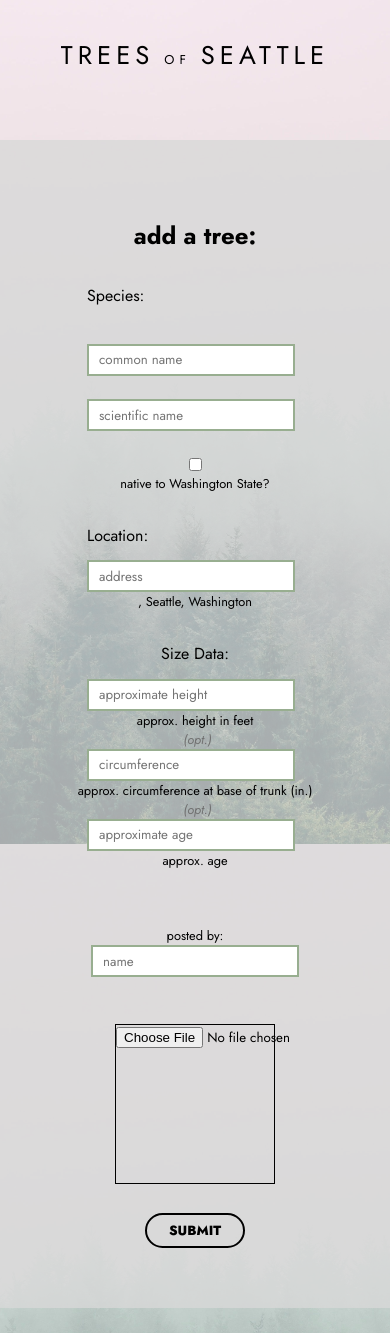
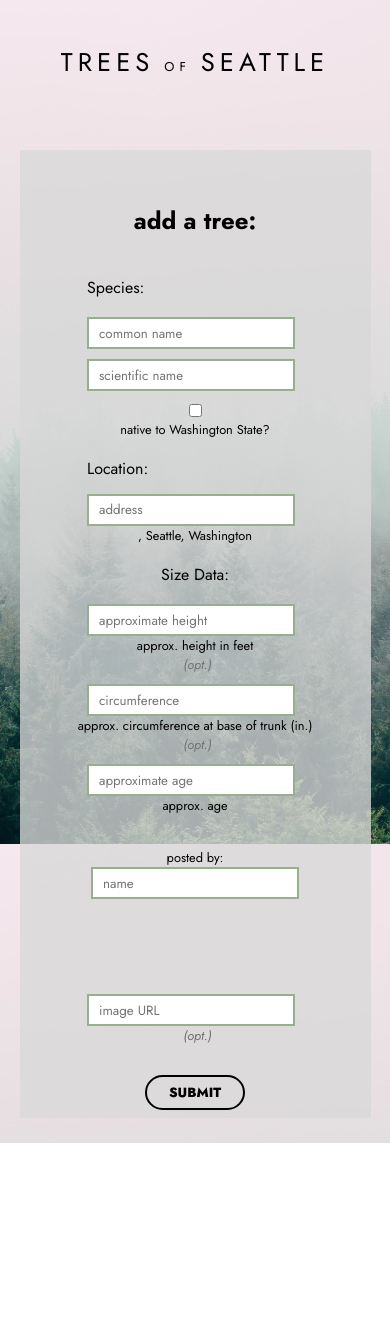
Before and after one commit to sam-rice/trees-of-seattle, a React (Create React App) app: page /new-tree in a window 390 px wide. After the commit the page ends 1143 px from the top, so only its background shows below. Built offline with nearby package versions, Linux system fonts and the light colour scheme; no server answers.

Commit message:
fix container-height nightmare

```diff
--- a/src/Components/Header/_Header.scss
+++ b/src/Components/Header/_Header.scss
@@ -4,10 +4,8 @@
 $margin-x: 50px;
 
 .header {
-  position: absolute;
-  height: 15%;
+  height: 150px;
   width: 100%;
-  top: 0;
 }
 
 .nav {
--- a/src/Components/MapView/_MapView.scss
+++ b/src/Components/MapView/_MapView.scss
@@ -3,10 +3,9 @@
 
 .map-main {
   display: flex;
-  justify-content: flex-end;
   align-items: center;
   flex-direction: column;
-  height: 100vh;
+  height: 84vh;
   width: 100vw;
 }
 
@@ -28,7 +27,7 @@
 }
 
 #map {
-  height: 80%;
+  height: 94%;
   width: 97vw;
   margin-bottom: 1vw;
   z-index: 1;
@@ -41,6 +40,10 @@
 
 @media (max-width: 530px) {
   #map {
-    height: 78%;
+    height: 84%;
+  }
+
+  .map-filter {
+    height: 7%;
   }
 }
--- a/src/Components/NewTreeContainer/_NewTreeContainer.scss
+++ b/src/Components/NewTreeContainer/_NewTreeContainer.scss
@@ -4,6 +4,7 @@
 .form-main {
   display: flex;
   justify-content: center;
-  min-height: 100%;
   width: 100vw;
+  min-height: 81vh;
+  margin-bottom: 3vh;
 }
--- a/src/Components/NewTreeForm/NewTreeForm.tsx
+++ b/src/Components/NewTreeForm/NewTreeForm.tsx
@@ -77,7 +77,7 @@ const NewTreeForm: FC<Props> = ({ postTree }) => {
               native to Washington State?
             </label>
           </div>
-          <div className="form__top__left__location">
+          <div>
             <h2 className="form-header">Location:</h2>
             <label>
               <span className="label-hidden">address:</span>
@@ -149,7 +149,7 @@ const NewTreeForm: FC<Props> = ({ postTree }) => {
           </label>
         </div>
         <div className="form__top__right">
-          {/* <label>
+          <label>
             <span className="label-hidden">image URL:</span>
             <input
               className="form-input"
@@ -161,10 +161,10 @@ const NewTreeForm: FC<Props> = ({ postTree }) => {
               data-cy="form-image"
             />
             <span className="optional-field">{"(opt.)"}</span>
-          </label> */}
-          <div className="form__top__right__img-frame">
+          </label>
+          {/* <div className="form__top__right__img-frame">
             <input type="file" />
-          </div>
+          </div> */}
         </div>
       </div>
       <button
--- a/src/Components/NewTreeForm/_NewTreeForm.scss
+++ b/src/Components/NewTreeForm/_NewTreeForm.scss
@@ -1,5 +1,7 @@
 @use "src/StyleUtilities/variables";
 @use "src/StyleUtilities/mixins";
+
+$form-margin: 45px;
 
 .form {
   @include mixins.floatingContainer();
@@ -7,23 +9,20 @@
   flex-direction: column;
   align-items: center;
   background-color: #d9d9d9c6;
-  margin-bottom: 3vh;
-  margin-top: 140px;
-  min-height: 85%;
 }
 
 .form__top {
   display: flex;
   justify-content: space-between;
-  height: 100%;
-  width: 100%
+  width: 100%;
+  height: 91%;
 }
 
 .form__top__left {
   display: flex;
   flex-direction: column;
-  justify-content: space-evenly;
-  height: 93%;
+  justify-content: space-between;
+  margin: $form-margin;
 
   & h1 {
     font-size: 1.5rem;
@@ -32,6 +31,7 @@
 
   & label {
     font-size: .8rem;
+    margin: 5px 0px;
   }
 }
 
@@ -39,7 +39,6 @@
   display: flex;
   flex-direction: column;
   justify-content: space-between;
-  height: 28%;
 }
 
 .form-header {
@@ -52,15 +51,10 @@
   margin-right: 8px;
 }
 
-.form__top__left__location {
-
-}
-
 .form__top__left__stats {
   display: flex;
   flex-direction: column;
   justify-content: space-between;
-  height: 30%;
 }
 
 .author--input {
@@ -71,7 +65,8 @@
   display: flex;
   align-items: center;
   justify-content: center;
-  width: 50%;
+  width: 44%;
+  margin: $form-margin;
 }
 
 .form__top__right__img-frame {
@@ -96,10 +91,14 @@
 
 @media (max-width: 830px) {
 
+  .form {
+    justify-content: space-evenly;
+  }
+
   .form__top {
     flex-direction: column;
     align-items: center;
-    height: 120vh;
+    height: 94%;
 
     & label {
       display: flex;
@@ -110,15 +109,13 @@
 
   .form__top__left {
     align-items: center;
-    // height: 60%;
+
+    & h1 {
+      margin-bottom: 25px;
+    }
   }
 
   .form__top__left__stats {
     align-items: center;
   }
-
-  .form__top__right {
-    width: 72%;
-    margin: 29px 0px;
-  }
 }
--- a/src/StyleUtilities/_mixins.scss
+++ b/src/StyleUtilities/_mixins.scss
@@ -14,8 +14,7 @@
 }
 
 @mixin floatingContainer() {
-  width: min(89vw, 1300px);
-  padding: 60px;
+  width: min(90vw, 1400px);
 }
 
 @mixin themeInput() {
--- a/src/_index.scss
+++ b/src/_index.scss
@@ -14,7 +14,7 @@ body {
 }
 
 #root {
-  height: 100vh;
+  min-height: 100vh;
 }
 
 * {
```
